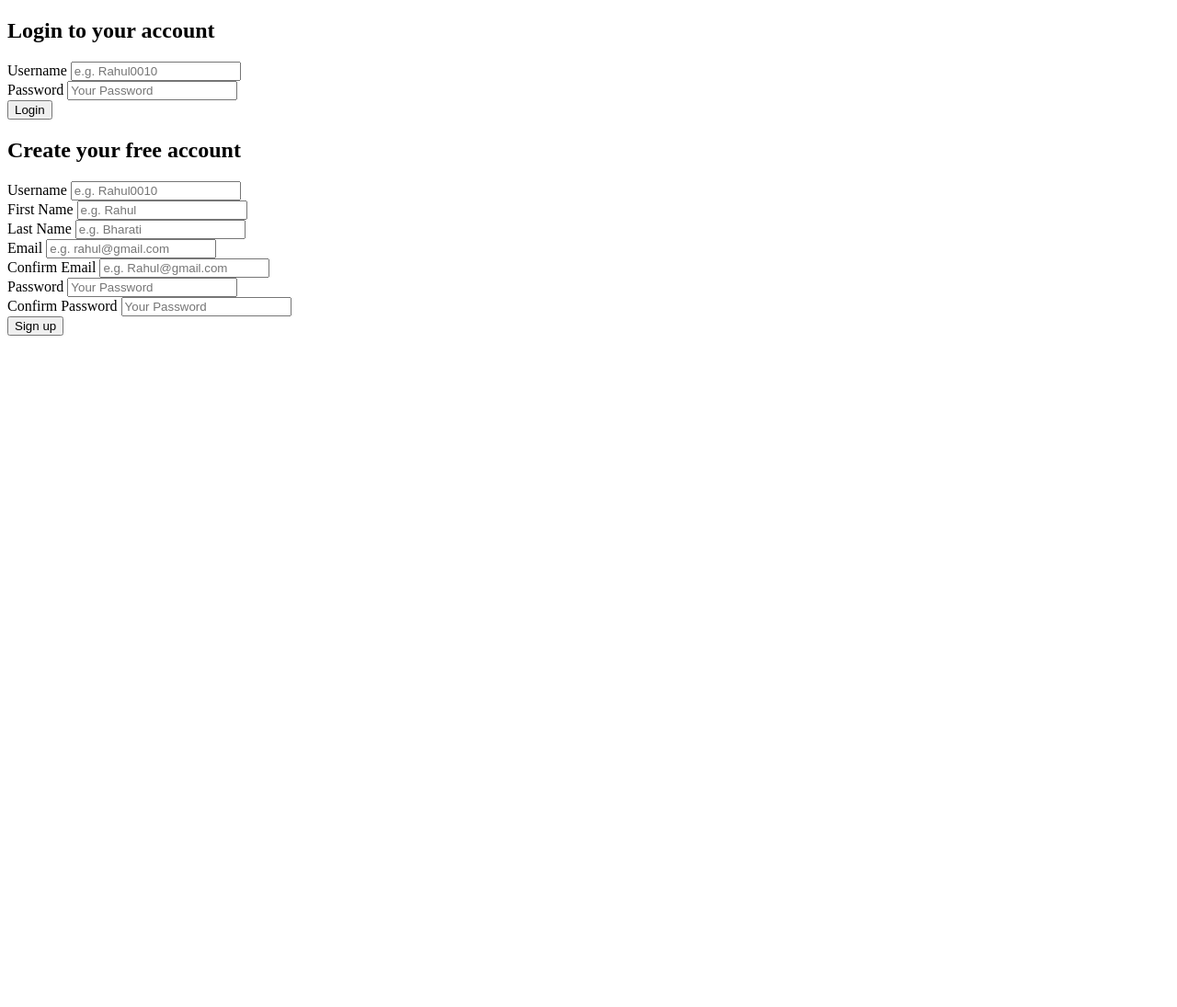
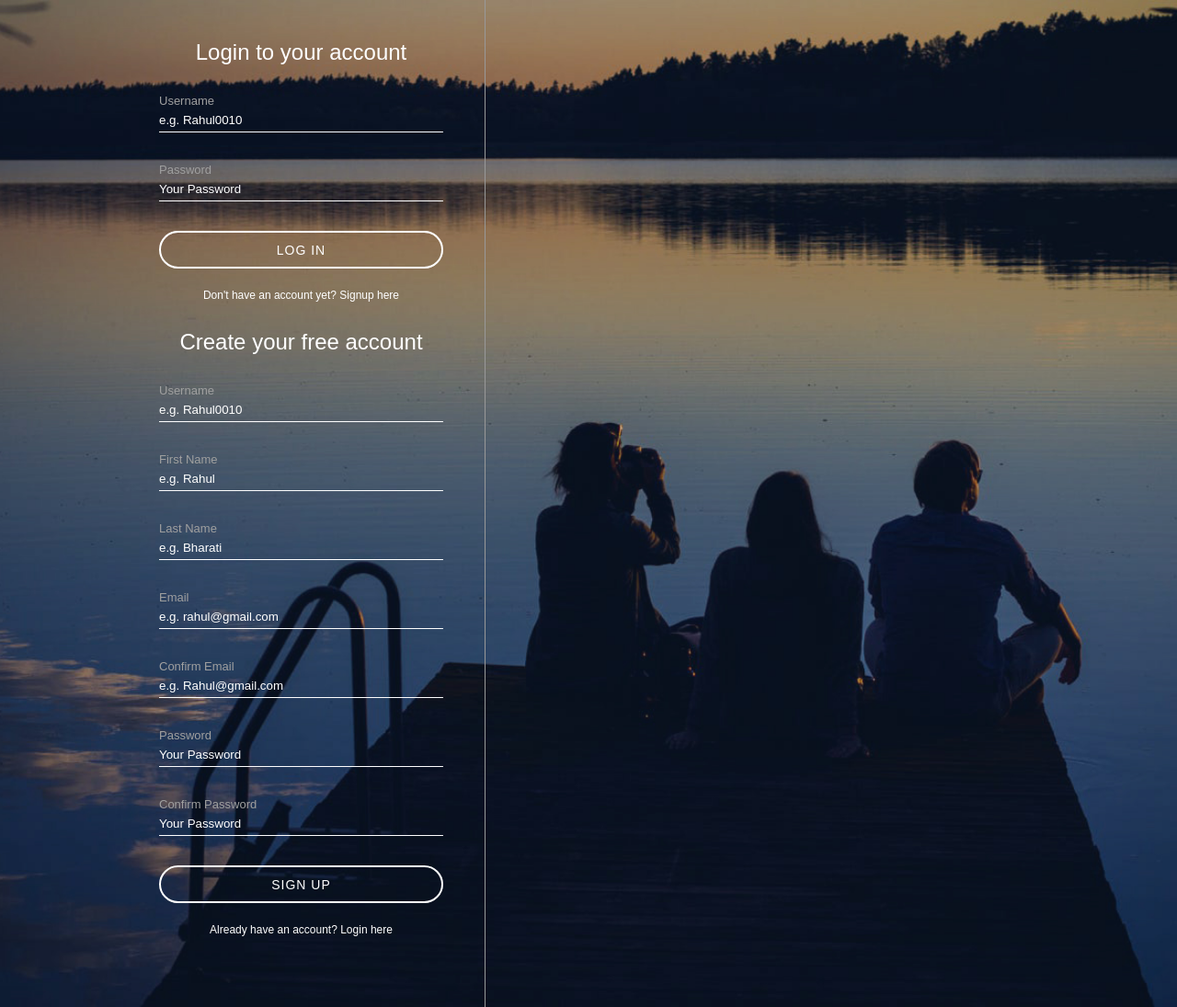
Before and after one commit to rahul0010/spotify-clone, a PHP site: page /register.php in a window 1280 px wide. Shown: the whole page at 92% size. Before the commit the page ends 365 px from the top, so only its background shows below. Run offline with PHP 8.4, Linux system fonts and the light colour scheme; data that the repository does not hold is empty.

Commit message:
styling login form

```diff
--- /dev/null
+++ b/assets/css/register.css
@@ -0,0 +1,116 @@
+*,
+*::after,
+*::before
+{
+    padding: 0;
+    margin: 0;
+}
+html,
+body
+{
+    padding: 0;
+    height: 100%;
+}
+
+#background
+{
+    background-color: #000;
+    background-image: url('../images/bg.jpg');
+    background-position: center;
+    background-size: cover;
+    display: table;
+    height: 100%;
+    width: 100%;
+}
+
+#loginContainer *
+{
+    color: #fff;
+    font-family: Arial, Helvetica, sans-serif;
+    font-weight: normal;
+    line-height: 1em;
+    box-sizing: border-box;
+}
+
+#loginContainer
+{
+    width: 80%;
+    margin: 0 auto;
+    position: relative;
+    max-width: 1024px;
+}
+
+#inputContainer
+{
+    width: 400px;
+    padding: 45px;
+    float: left;
+    border-right: 1px solid #999;
+}
+
+#loginForm > *,
+#registerForm > *
+{
+    margin-bottom: 32px;
+}
+
+#inputContainer h2
+{
+    text-align: center;
+}
+
+#inputContainer input[type="text"],
+#inputContainer input[type="email"],
+#inputContainer input[type="password"]
+{
+    display: block;
+    background-color: transparent;
+    border: 0;
+    border-bottom: 1px solid #fefeff;
+    height: 27px;
+    line-height: 27px;
+    width: 100%;
+}
+
+::placeholder
+{
+    color: #fff;
+}
+
+#inputContainer label
+{
+    color: #a0a0a0;
+    font-size: 13px;
+    margin-top: 15px;
+}
+
+#inputContainer button
+{
+    background-color: transparent;
+    border: 2px solid #fff;
+    border-radius: 300px;
+    color: #fff;
+    display: block;
+    font-size: 14px;
+    letter-spacing: 1px;
+    margin: 20px auto;
+    width: 100%;
+    height: 41px;
+    text-transform: uppercase;
+}
+
+#inputContainer button:hover
+{
+    cursor: pointer;
+}
+
+.hasAccountText
+{
+    text-align: center;
+}
+
+.hasAccountText span
+{
+    font-weight: bold;
+    font-size: 12px;
+}
--- /dev/null
+++ b/includes/classes/Constants.php
@@ -0,0 +1,20 @@
+<?php
+
+class Constants
+{
+  public static $passwordsDoNotMatch = "Your passwords don't match";
+  public static $passwordsAlphaNumeric = "Your passwords can only contain numbers and letters";
+  public static $passwordCharacters = "Your password must be between 5 and 30 characters";
+  public static $emailInvalid = "Email is invalid";
+  public static $emailsDoNotMatch = "Your emails do not match";
+  public static $lastNameCharacters = "Your last name must be between 5 and 25 characters";
+  public static $firstNameCharacters = "Your first name must be between 2 and 25 characters";
+  public static $usernameCharacters = "Your username must be between 5 and 25 characters";
+  public static $usernameTaken = "This username already exixts";
+  public static $emailTaken = "This email is already in use";
+
+
+  public static $loginFailed = "Your username or password was incorrect";
+}
+
+?>
--- /dev/null
+++ b/includes/config.php
@@ -0,0 +1,13 @@
+<?php
+    ob_start();
+    session_start();
+
+    $timezone = date_default_timezone_set("Asia/Kolkata");
+
+    $con = mysqli_connect("localhost","root","", "spotify");
+
+    if(mysqli_connect_errno())
+    {
+        echo "Failed to connect: ".mysqli_connect_errno();
+    }
+?>
--- a/includes/handlers/login-handler.php
+++ b/includes/handlers/login-handler.php
@@ -3,7 +3,15 @@
 
 if(isset($_POST["loginButton"]))
 {
+    $username = $_POST["loginUsername"];
+    $password = $_POST["loginPassword"];
 
+    $result = $account->login($username, $password);
+    if($result == true)
+    {
+        $_SESSION["userLoggedIn"] = $username;
+        header("Location: index.php");
+    }
 }
 
 
--- a/includes/handlers/register-handler.php
+++ b/includes/handlers/register-handler.php
@@ -11,7 +11,7 @@
     {
         $inputText = strip_tags($inputText);
         $inputText = str_replace(" ","",$inputText);
-        $firstName = ucfirst(strtolower($firstName));
+        $inputText = ucfirst(strtolower($inputText));
         return $inputText;
     }
 
@@ -34,6 +34,7 @@
         $wasSuccessfull = $account->register($username, $firstName, $lastName, $email, $email2, $password, $password2);
         if($wasSuccessfull)
         {
+            $_SESSION["userLoggedIn"] = $username;
             header("location: index.php");
         }
     }
--- a/register.php
+++ b/register.php
@@ -1,10 +1,20 @@
 <?php
+    include("includes/config.php");
     include("includes/classes/Account.php");
+    include("includes/classes/Constants.php");
 
-    $account = new Account();
+    $account = new Account($con);
 
     include("includes/handlers/register-handler.php");
     include("includes/handlers/login-handler.php");
+
+    function getInputvalue($name)
+    {
+        if(isset($_POST[$name]))
+        {
+            echo $_POST[$name];
+        }
+    }
 ?>
 <!DOCTYPE html>
 <html lang="en">
@@ -13,12 +23,18 @@
     <meta name="viewport" content="width=device-width, initial-scale=1.0">
     <meta http-equiv="X-UA-Compatible" content="ie=edge">
     <title>Welcome to Spotify</title>
+    <link rel="stylesheet" href="./assets/css/register.css">
 </head>
 <body>
+    <div id="background">
+        <div id="loginContainer">
             <div id="inputContainer">
                 <form action="register.php" id="loginForm" method="post">
                     <h2>Login to your account</h2>
                     <div>
+                        <?php
+                            echo $account->getError(Constants::$loginFailed);
+                        ?>
                         <label for="loginUsername">Username</label>
                         <input type="text" id="loginUsername" name="loginUsername" placeholder="e.g. Rahul0010" required>
                     </div>
@@ -26,58 +42,64 @@
                         <label for="loginPassword">Password</label>
                         <input type="password" id="loginPassword" name="loginPassword" placeholder="Your Password" required >
                     </div>
-            <button type="submit" name="loginButton">Login</button>
+                    <button type="submit" name="loginButton">Log in</button>
+                    <div class="hasAccountText">
+                        <span id="hideLogin">Don't have an account yet? Signup here</span>
+                    </div>
                 </form>
 
                 <form action="register.php" id="registerForm" method="post">
                     <h2>Create your free account</h2>
                     <div>
                         <?php
-                    echo $account->getError('Your username must be between 5 and 25 characters');
+                            echo $account->getError(Constants::$usernameCharacters);
+                        ?>
+                        <?php
+                            echo $account->getError(Constants::$usernameTaken);
                         ?>
                         <label for="username">Username</label>
-                <input type="text" id="username" name="username" placeholder="e.g. Rahul0010" required>
+                        <input type="text" id="username" name="username" placeholder="e.g. Rahul0010" value="<?php getInputvalue('username'); ?>" required>
                     </div>
                     <div>
                         <?php
-                    echo $account->getError('Your first name must be between 2 and 25 characters');
+                            echo $account->getError(Constants::$firstNameCharacters);
                         ?>
                         <label for="firstName">First Name</label>
-                <input type="text" id="firstName" name="firstName" placeholder="e.g. Rahul" required>
+                        <input type="text" id="firstName" name="firstName" placeholder="e.g. Rahul" value="<?php getInputvalue('firstName'); ?>" required>
                     </div>
                     <div>
                         <?php
-                    echo $account->getError('Your last name must be between 5 and 25 characters');
+                            echo $account->getError(Constants::$lastNameCharacters);
                         ?>
                         <label for="lastName">Last Name</label>
-                <input type="text" id="lastName" name="lastName" placeholder="e.g. Bharati" required>
+                        <input type="text" id="lastName" name="lastName" placeholder="e.g. Bharati" value="<?php getInputvalue('lastName'); ?>" required>
                     </div>
                     <div>
                         <?php
-                    echo $account->getError('Your emails don\'t match');
+                            echo $account->getError(Constants::$emailsDoNotMatch);
                         ?>
                         <?php
-                    echo $account->getError('Email is invalid');
+                            echo $account->getError(Constants::$emailInvalid);
                         ?>
                         <?php
-                    // echo $account->getError('Your emails don\'t match');
+                            echo $account->getError(Constants::$emailTaken);
                         ?>
                         <label for="email">Email</label>
-                <input type="email" id="email" name="email" placeholder="e.g. rahul@gmail.com" required>
+                        <input type="email" id="email" name="email" placeholder="e.g. rahul@gmail.com" value="<?php getInputvalue('email'); ?>" required>
                     </div>
                     <div>
                         <label for="email2">Confirm Email</label>
-                <input type="email" id="email2" name="email2" placeholder="e.g. Rahul@gmail.com" required>
+                        <input type="email" id="email2" name="email2" placeholder="e.g. Rahul@gmail.com" value="<?php getInputvalue('email2'); ?>" required>
                     </div>
                     <div>
                         <?php
-                    echo $account->getError('Your passwords don\'t match');
+                            echo $account->getError(Constants::$passwordsDoNotMatch);
                         ?>
                         <?php
-                    echo $account->getError('Your passwords can only contain numbers and letters');
+                            echo $account->getError(Constants::$passwordsAlphaNumeric);
                         ?>
                         <?php
-                    echo $account->getError('Your password must be between 5 and 30 characters');
+                            echo $account->getError(Constants::$passwordCharacters);
                         ?>
                         <label for="password">Password</label>
                         <input type="password" id="password" name="password" placeholder="Your Password" required>
@@ -87,7 +109,12 @@
                         <input type="password" id="password2" name="password2" placeholder="Your Password" required>
                     </div>
                     <button type="submit" name="registerButton">Sign up</button>
+                    <div class="hasAccountText">
+                        <span id="hideRegister">Already have an account? Login here</span>
+                    </div>
                 </form>
+            </div>
+        </div>
     </div>
 </body>
 </html>
```
Also changed, not shown: db.sql (added, +11 -0 lines), includes/classes/Account.php (+50 -13 lines), index.php (+25 -0 lines), assets/images/bg.jpg (added), assets/images/profile-pics/head_emerald.png (added). Lines whose indentation alone changed are shown as unchanged.
